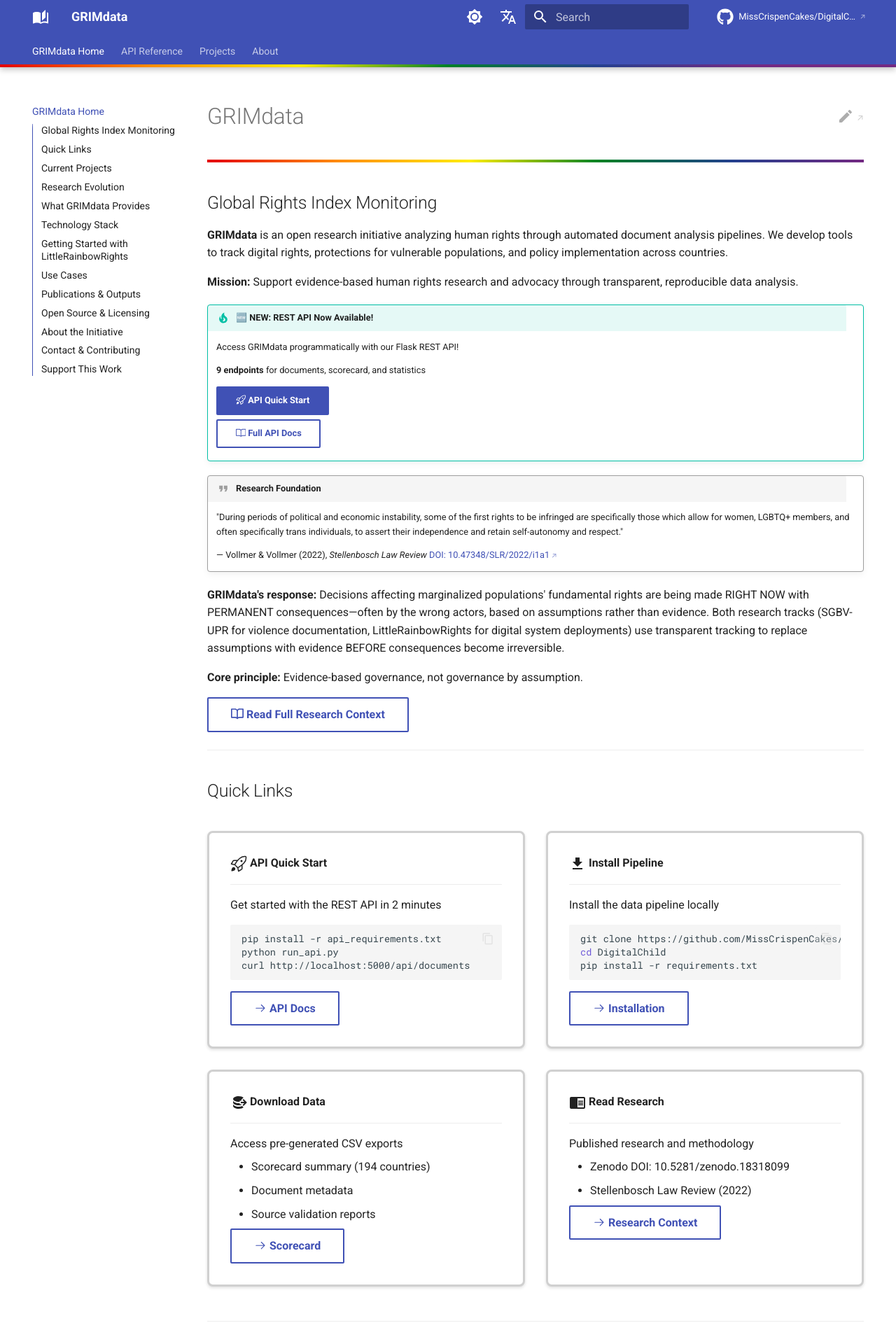
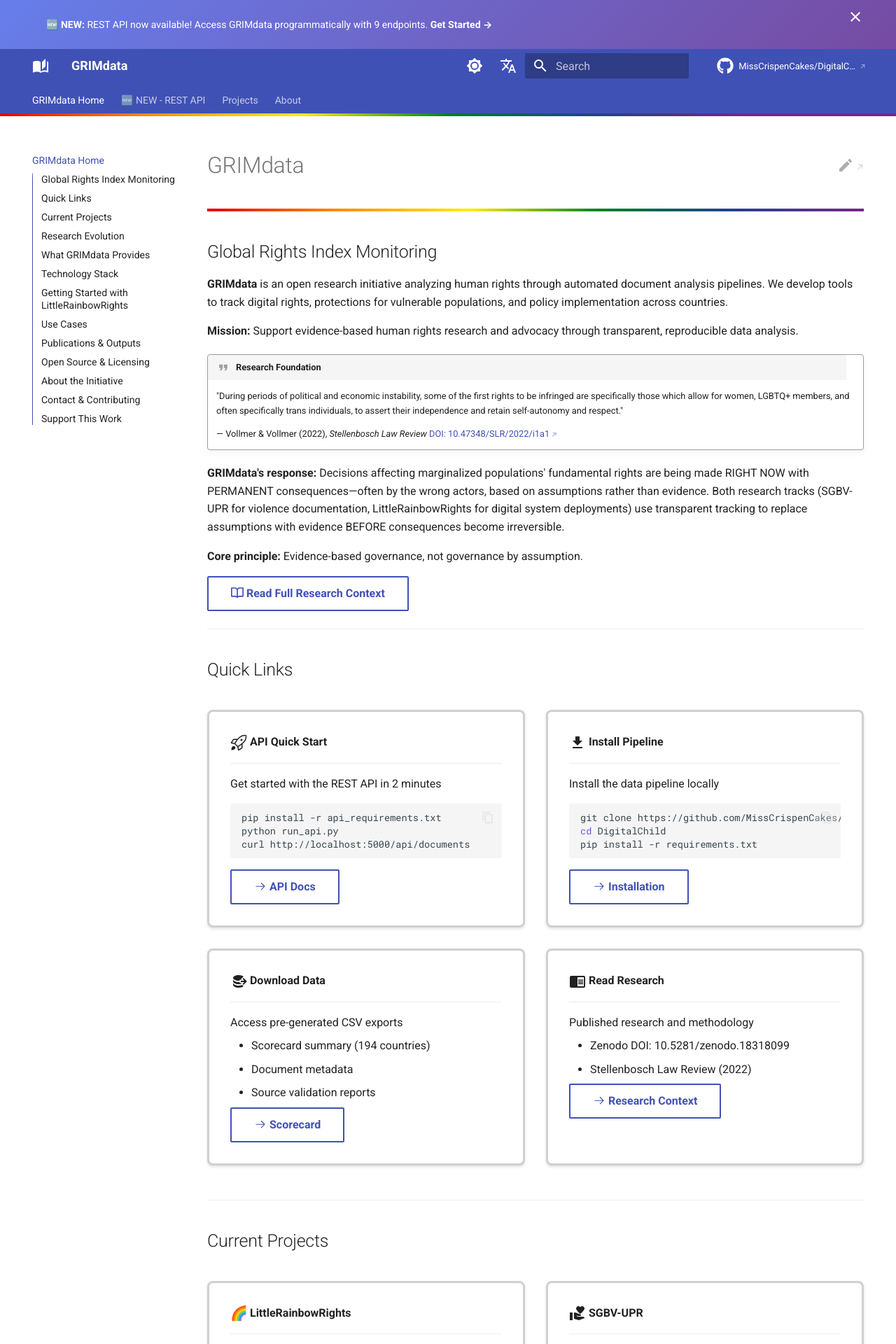
Before and after one commit to MissCrispenCakes/DigitalChild, an MkDocs documentation site: the page built from docs/website/index.md, in a window 1280 px wide. Shown: the top 1920 px of the page at 70% size. Built offline with MkDocs 1.6.1 and Material for MkDocs 9.7.7, drawn with Linux system fonts in a browser that asks for light colours; emoji names are drawn with the system emoji font; comment, search, counter and statistics services are not loaded; some of the changed text lies outside the part shown.

Commit message:
Move API announcement to sidebar and add announcement bar
Move prominent API notification from homepage content to navigation:
- Renamed 'API Reference' to '🆕 NEW - REST API' in sidebar nav
- Added emoji icons to API submenu items (🚀 Quick Start, 📖 Full Documentation, ⚡ Quick Reference)
- Removed large callout box from homepage main content

Add announcement bar at top of site:
- Created docs/overrides/main.html with Material theme announcement block
- Added dismissible announcement bar: 'NEW: REST API now available!'
- Links directly to API Quick Start guide
- Added custom CSS styling with gradient background

Website improvements:
- Less intrusive API notification (moved to sidebar + top bar)
- Cleaner homepage content area
- API still highly visible but doesn't dominate the page
- Users can dismiss announcement bar if desired

Co-Authored-By: Claude Sonnet 4.5 <noreply@anthropic.com>

```diff
--- /dev/null
+++ b/docs/overrides/main.html
@@ -0,0 +1,8 @@
+{% extends "base.html" %}
+
+{% block announce %}
+  <a href="{{ base_url }}/api/QUICK_START/">
+    🆕 <strong>NEW:</strong> REST API now available! Access GRIMdata programmatically with 9 endpoints.
+    <strong>Get Started →</strong>
+  </a>
+{% endblock %}
--- a/docs/website/index.md
+++ b/docs/website/index.md
@@ -5,14 +5,6 @@
 **GRIMdata** is an open research initiative analyzing human rights through automated document analysis pipelines. We develop tools to track digital rights, protections for vulnerable populations, and policy implementation across countries.
 
 **Mission:** Support evidence-based human rights research and advocacy through transparent, reproducible data analysis.
-
-!!! tip "🆕 NEW: REST API Now Available!"
-    Access GRIMdata programmatically with our Flask REST API!
-
-    **9 endpoints** for documents, scorecard, and statistics
-
-    [:octicons-rocket-24: API Quick Start](../api/QUICK_START.md){ .md-button .md-button--primary }
-    [:octicons-book-24: Full API Docs](../api/README.md){ .md-button }
 
 !!! quote "Research Foundation"
     "During periods of political and economic instability, some of the first rights to be infringed are specifically those which allow for women, LGBTQ+ members, and often specifically trans individuals, to assert their independence and retain self-autonomy and respect."
--- a/docs/website/stylesheets/extra.css
+++ b/docs/website/stylesheets/extra.css
@@ -24,6 +24,37 @@
   right: 0;
   height: 4px;
   background: var(--rainbow-gradient);
+}
+
+/* Announcement bar styling */
+.md-banner {
+  background: linear-gradient(135deg, #667eea 0%, #764ba2 100%);
+  color: white;
+  font-weight: 500;
+}
+
+.md-banner a {
+  color: white;
+  text-decoration: none;
+  display: block;
+  padding: 0.6rem 1rem;
+  transition: all 0.3s ease;
+}
+
+.md-banner a:hover {
+  background: rgba(255, 255, 255, 0.1);
+}
+
+.md-banner strong {
+  font-weight: 700;
+}
+
+.md-banner__button {
+  color: white;
+}
+
+.md-banner__button:hover {
+  opacity: 0.8;
 }
 
 /* Card grid styling - Material for MkDocs grid cards */
--- a/mkdocs.yml
+++ b/mkdocs.yml
@@ -19,6 +19,7 @@ copyright: |
 # Theme
 theme:
   name: material
+  custom_dir: docs/overrides
   palette:
     # Light mode
     - media: "(prefers-color-scheme: light)"
@@ -61,6 +62,7 @@ theme:
     - content.code.annotate
     - content.action.edit
     - content.tabs.link
+    - announce.dismiss
   icon:
     repo: fontawesome/brands/github
     edit: material/pencil
@@ -133,12 +135,12 @@ extra:
 # Navigation
 nav:
   - GRIMdata Home: website/index.md
-  - API Reference:
-      - Quick Reference: website/api-reference.md
-      - API Overview: api/README.md
-      - Quick Start: api/QUICK_START.md
-      - Week 1 Summary: API_WEEK1_SUMMARY.md
-      - Week 2 Summary: API_WEEK2_SUMMARY.md
+  - 🆕 NEW - REST API:
+      - "🚀 Quick Start": api/QUICK_START.md
+      - "📖 Full Documentation": api/README.md
+      - "⚡ Quick Reference": website/api-reference.md
+      - "Week 1 Summary": API_WEEK1_SUMMARY.md
+      - "Week 2 Summary": API_WEEK2_SUMMARY.md
   - Projects:
       - LittleRainbowRights:
           - Project Overview: website/projects/littlerainbowrights/index.md
```
